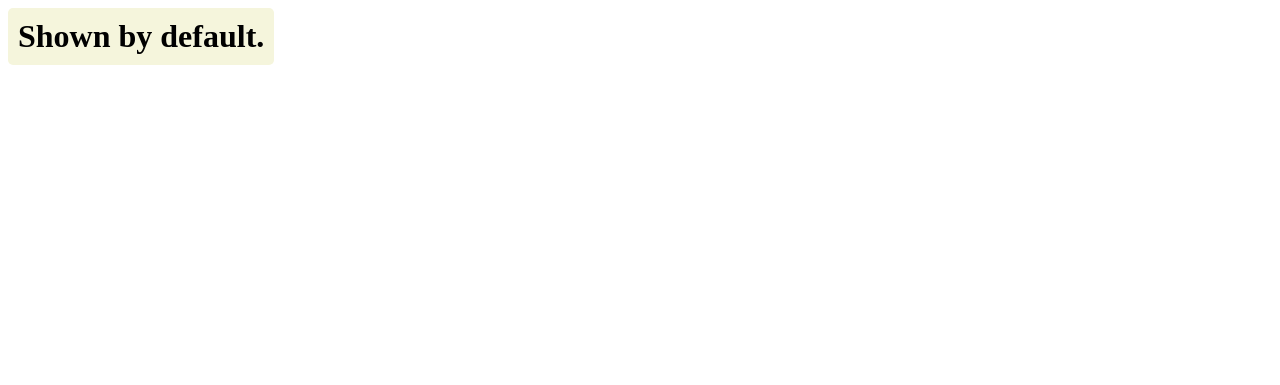
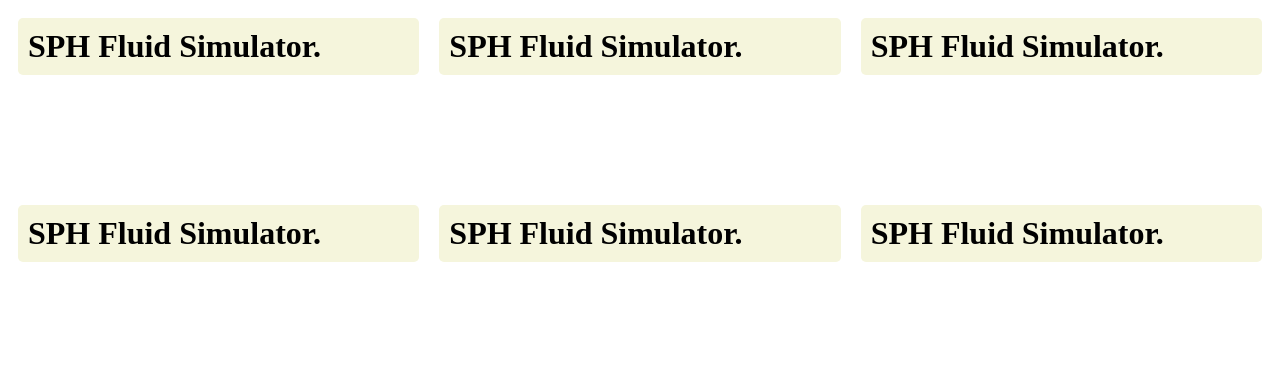
Before and after one commit to 98548J/Final-Project, a plain HTML site: page index.html in a window 1280 px wide. Drawn offline with Linux system fonts and the light colour scheme; a web font is replaced by a local one.

Commit message:
fixed reveal boxes

```diff
--- a/Styles/style.css
+++ b/Styles/style.css
@@ -60,7 +60,7 @@ header {
 
 main {
     display: grid;
-    grid-template-columns: auto auto auto;
+    grid-template-columns: 1fr 1fr 1fr;
 }
 
 footer {
@@ -82,12 +82,16 @@ p {
     margin: 0px;
 }
 
+.reveal-box {
+    padding: 10px;
+}
+
 .reveal-box-show, .reveal-box-hide {
     padding: 10px;
     background-color: beige;
     border-radius: 5px;
-    position: absolute;
-    transition: 1s;
+    position: relative;
+    transition: 0.5s;
 }
 
 .reveal-box-show {
--- a/index.html
+++ b/index.html
@@ -12,10 +12,50 @@
         <main>
             <div class="reveal-box">
                 <div class="reveal-box-show">
-                    <h1>Shown by default.</h1>
+                    <h1>SPH Fluid Simulator.</h1>
                 </div>
                 <div class="reveal-box-hide">
-                    <h1>Hidden by default.</h1>
+                    <p>Describe a topic, idea, or experience that you find so engaging that it makes you lose all track of time. What have you done to learn more or engage further in the topic, idea or experience? What resources do you use to learn more? </p>
+                </div>
+            </div>
+            <div class="reveal-box">
+                <div class="reveal-box-show">
+                    <h1>SPH Fluid Simulator.</h1>
+                </div>
+                <div class="reveal-box-hide">
+                    <p>Describe a topic, idea, or experience that you find so engaging that it makes you lose all track of time. What have you done to learn more or engage further in the topic, idea or experience? What resources do you use to learn more? </p>
+                </div>
+            </div>
+            <div class="reveal-box">
+                <div class="reveal-box-show">
+                    <h1>SPH Fluid Simulator.</h1>
+                </div>
+                <div class="reveal-box-hide">
+                    <p>Describe a topic, idea, or experience that you find so engaging that it makes you lose all track of time. What have you done to learn more or engage further in the topic, idea or experience? What resources do you use to learn more? </p>
+                </div>
+            </div>
+            <div class="reveal-box">
+                <div class="reveal-box-show">
+                    <h1>SPH Fluid Simulator.</h1>
+                </div>
+                <div class="reveal-box-hide">
+                    <p>Describe a topic, idea, or experience that you find so engaging that it makes you lose all track of time. What have you done to learn more or engage further in the topic, idea or experience? What resources do you use to learn more? </p>
+                </div>
+            </div>
+            <div class="reveal-box">
+                <div class="reveal-box-show">
+                    <h1>SPH Fluid Simulator.</h1>
+                </div>
+                <div class="reveal-box-hide">
+                    <p>Describe a topic, idea, or experience that you find so engaging that it makes you lose all track of time. What have you done to learn more or engage further in the topic, idea or experience? What resources do you use to learn more? </p>
+                </div>
+            </div>
+            <div class="reveal-box">
+                <div class="reveal-box-show">
+                    <h1>SPH Fluid Simulator.</h1>
+                </div>
+                <div class="reveal-box-hide">
+                    <p>Describe a topic, idea, or experience that you find so engaging that it makes you lose all track of time. What have you done to learn more or engage further in the topic, idea or experience? What resources do you use to learn more? </p>
                 </div>
             </div>
         </main>
```
